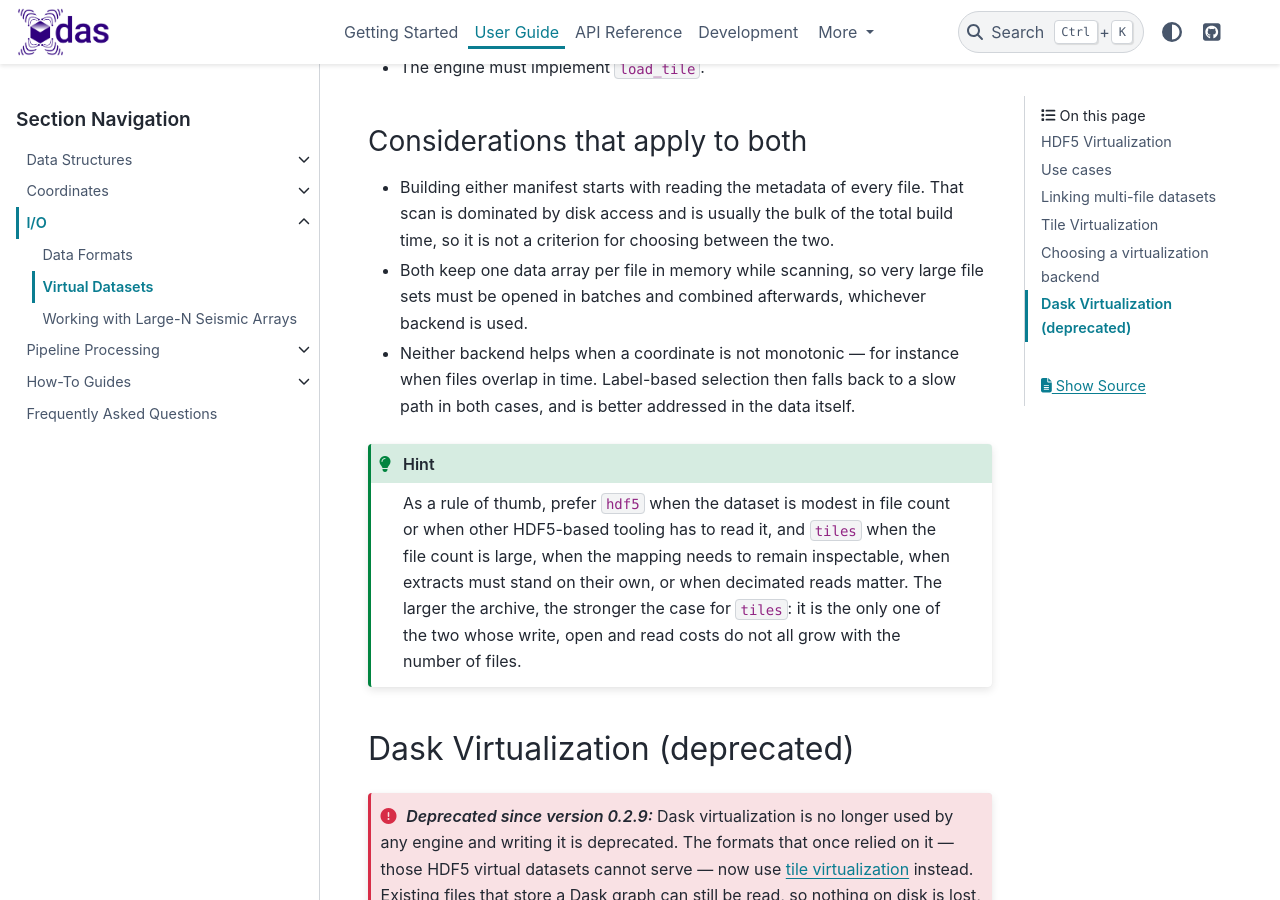
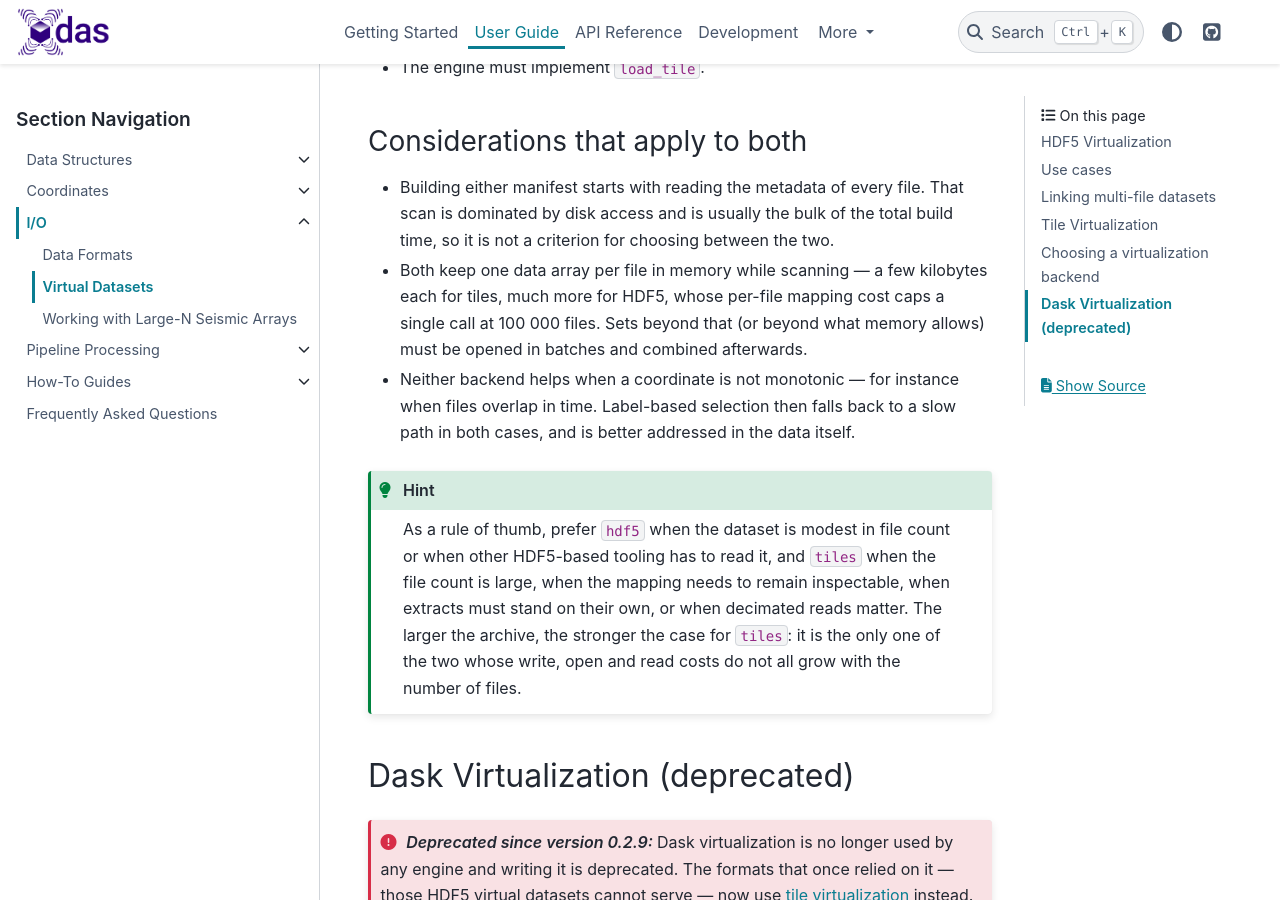
Before and after one commit to xdas-dev/xdas, a Sphinx documentation site: the page built from docs/user-guide/io/virtual-datasets.md, in a window 1280 px wide and 900 px high, scrolled down 5668 px. Built offline with Sphinx 7.4.7 and the PyData theme 0.15.4, drawn with Linux system fonts in a browser that asks for light colours.

Commit message:
Lift the file-count ceiling from tiles scans

```diff
--- a/docs/user-guide/io/virtual-datasets.md
+++ b/docs/user-guide/io/virtual-datasets.md
@@ -182,8 +182,10 @@ tiles as the archive grows.
 - Building either manifest starts with reading the metadata of every file. That scan is
   dominated by disk access and is usually the bulk of the total build time, so it is not a
   criterion for choosing between the two.
-- Both keep one data array per file in memory while scanning, so very large file sets must
-  be opened in batches and combined afterwards, whichever backend is used.
+- Both keep one data array per file in memory while scanning — a few kilobytes each for
+  tiles, much more for HDF5, whose per-file mapping cost caps a single call at 100 000
+  files. Sets beyond that (or beyond what memory allows) must be opened in batches and
+  combined afterwards.
 - Neither backend helps when a coordinate is not monotonic — for instance when files
   overlap in time. Label-based selection then falls back to a slow path in both cases, and
   is better addressed in the data itself.
```
Also changed, not shown: docs/release-notes.md (+1 -1 lines), 2 other files.
